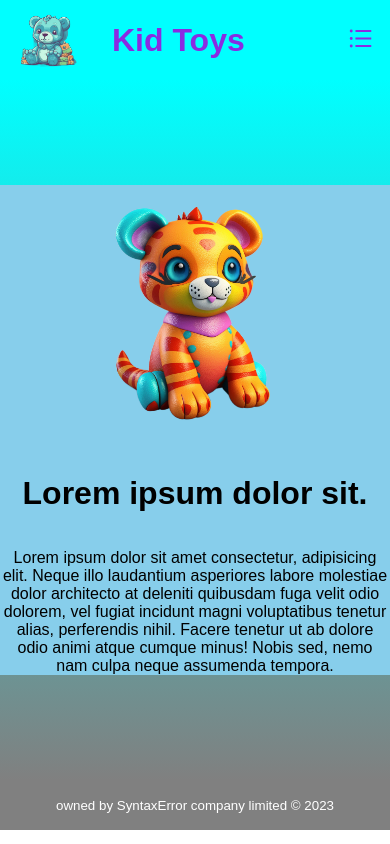
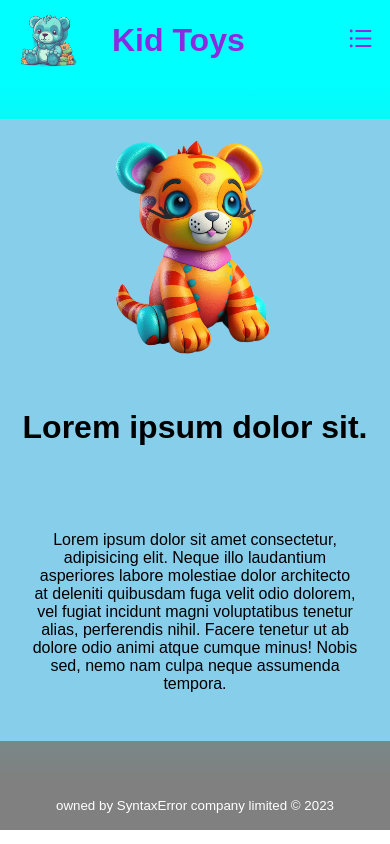
Before and after one commit to z0bla/kid-toys-webapp, a React (Create React App) app: page / in a window 390 px wide. Built offline with nearby package versions, Linux system fonts and the light colour scheme.

Commit message:
Add some style on land page

```diff
--- a/src/components/LandingPage/LandingPage.module.css
+++ b/src/components/LandingPage/LandingPage.module.css
@@ -35,6 +35,10 @@
     flex-direction: column;
     border-radius: 0;
   }
+
+  .rightSide p {
+    padding: 3rem 2rem;
+  }
 }
 
 @media screen and (max-width: 510px) {
```
